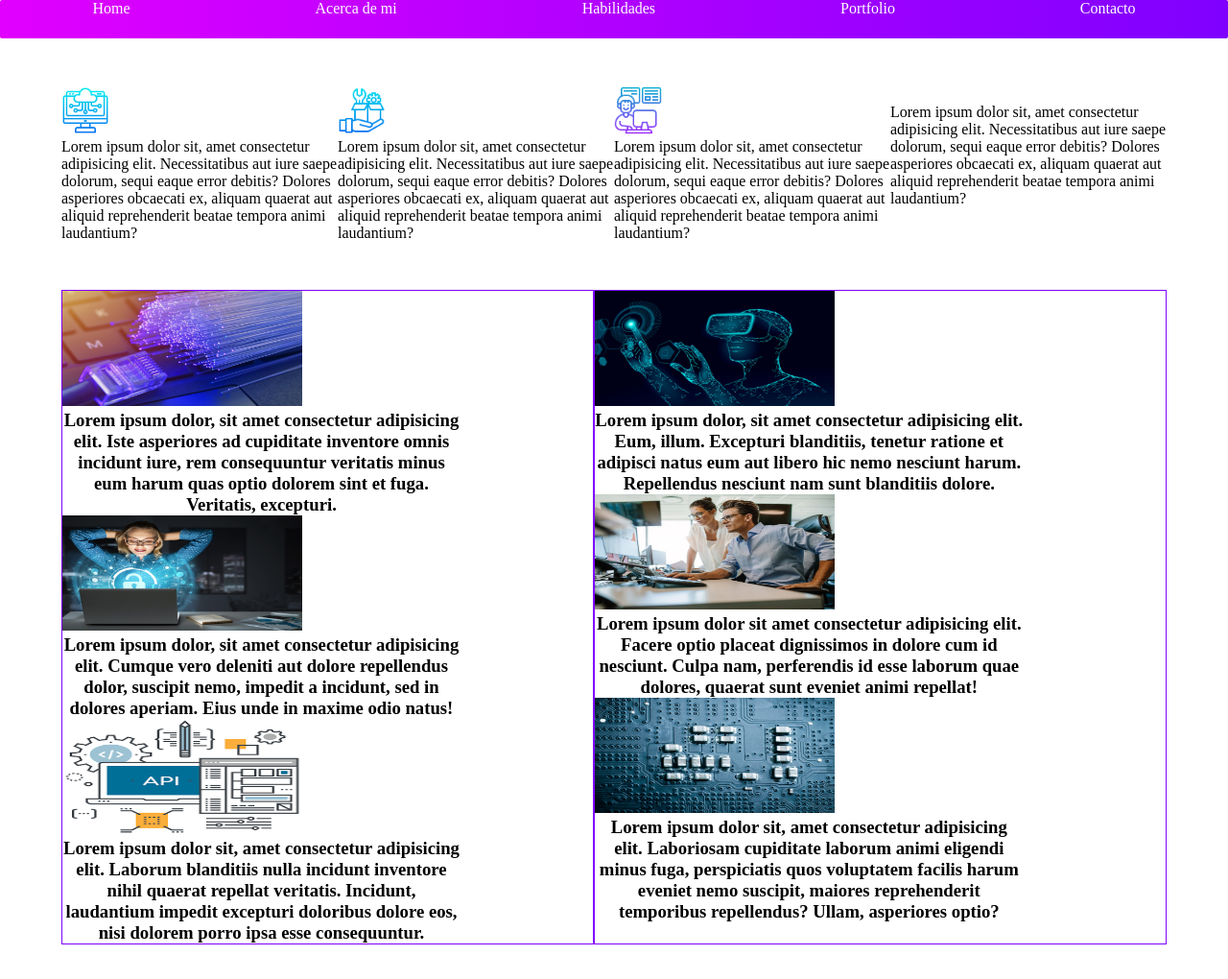
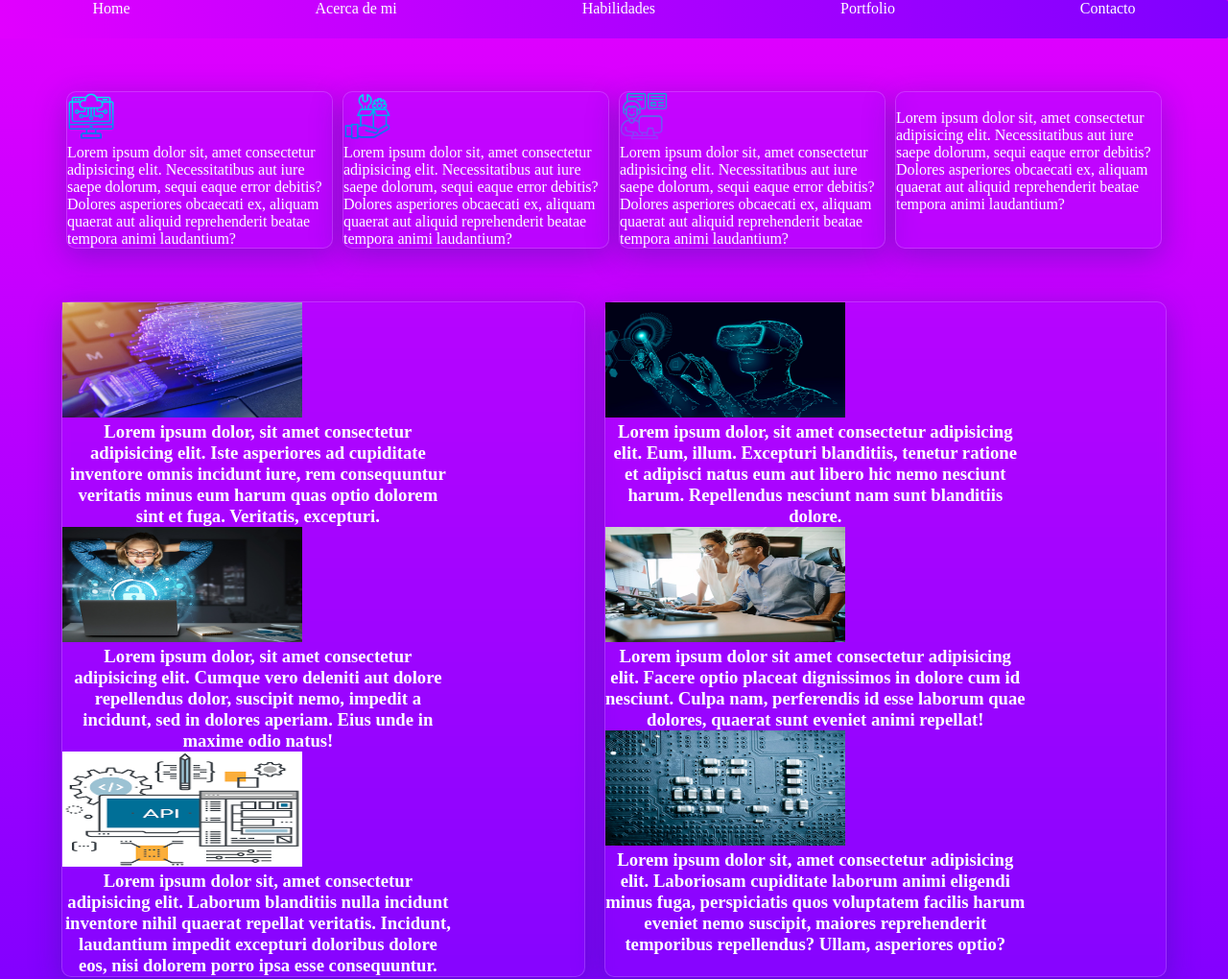
Before and after one commit to Rocioj433/portfolio, a plain HTML site: page index.html in a window 1280 px wide. Shown: the top 1020 px of the page at 96% size. Drawn offline with Linux system fonts and the light colour scheme.

Commit message:
styles en los contendores

```diff
--- a/style/style.css
+++ b/style/style.css
@@ -4,25 +4,28 @@
   padding: 0;
 }
 .menu-nav {
-    width: 100%;
-    height: 40px;
+  width: 100%;
+  height: 40px;
   display: flex;
   justify-content: space-around;
   list-style: none;
   border-radius: 2px;
-  background: #7F00FF;
-  background: -webkit-linear-gradient(to right, #E100FF, #7F00FF);
-  background: linear-gradient(to right, #E100FF, #7F00FF);
-
+  background: #7f00ff;
+  background: -webkit-linear-gradient(to right, #e100ff, #7f00ff);
+  background: linear-gradient(to right, #e100ff, #7f00ff);
 }
-.menu-nav a{
-    color: #fff;
-    text-decoration: none;
+.menu-nav a {
+  color: #fff;
+  text-decoration: none;
 }
 
+body {
+  background: #7f00ff;
+  background: -webkit-linear-gradient(to bottom, #e100ff, #7f00ff);
+  background: linear-gradient(to bottom, #e100ff, #7f00ff);
+}
 
 .container_main {
-
 }
 
 .container_examples {
@@ -30,6 +33,17 @@
   flex-direction: row;
   width: 90%;
   margin: 50px auto;
+}
+
+.container_examples > div {
+  background: rgba(144, 19, 254, 0.25);
+  box-shadow: 0 8px 32px 0 rgba(31, 38, 135, 0.37);
+  backdrop-filter: blur(4px);
+  -webkit-backdrop-filter: blur(4px);
+  border-radius: 10px;
+  border: 1px solid rgba(255, 255, 255, 0.18);
+  margin: 5px;
+  color: white;
 }
 
 section .container_services {
@@ -40,36 +54,47 @@ section .container_services {
 }
 
 .services_left {
-  border: #7F00FF solid 1px;
-
+  background: rgba(144, 19, 254, 0.25);
+  box-shadow: 0 8px 32px 0 rgba(31, 38, 135, 0.37);
+  backdrop-filter: blur(4px);
+  -webkit-backdrop-filter: blur(4px);
+  border-radius: 10px;
+  border: 1px solid rgba(255, 255, 255, 0.18);
+  margin-right: 10px;
+  color: white;
 }
-.services_left img{
+.services_left img {
   width: 250px;
-  height: 120px
+  height: 120px;
 }
 .services_left div {
   width: 75%;
-
 }
 
-.services_left h3{
+.services_left h3 {
   text-align: center;
 }
 
-.services_right img{
+.services_right img {
   width: 250px;
   height: 120px;
 }
 
 .services_right {
-  border: #7F00FF solid 1px;
+  background: rgba(144, 19, 254, 0.25);
+  box-shadow: 0 8px 32px 0 rgba(31, 38, 135, 0.37);
+  backdrop-filter: blur(4px);
+  -webkit-backdrop-filter: blur(4px);
+  border-radius: 10px;
+  border: 1px solid rgba(255, 255, 255, 0.18);
+  margin-left: 10px;
+  color: white;
 }
 
 .services_right div {
   width: 75%;
-
 }
 
-.services_right h3{
+.services_right h3 {
   text-align: center;
 }
```
